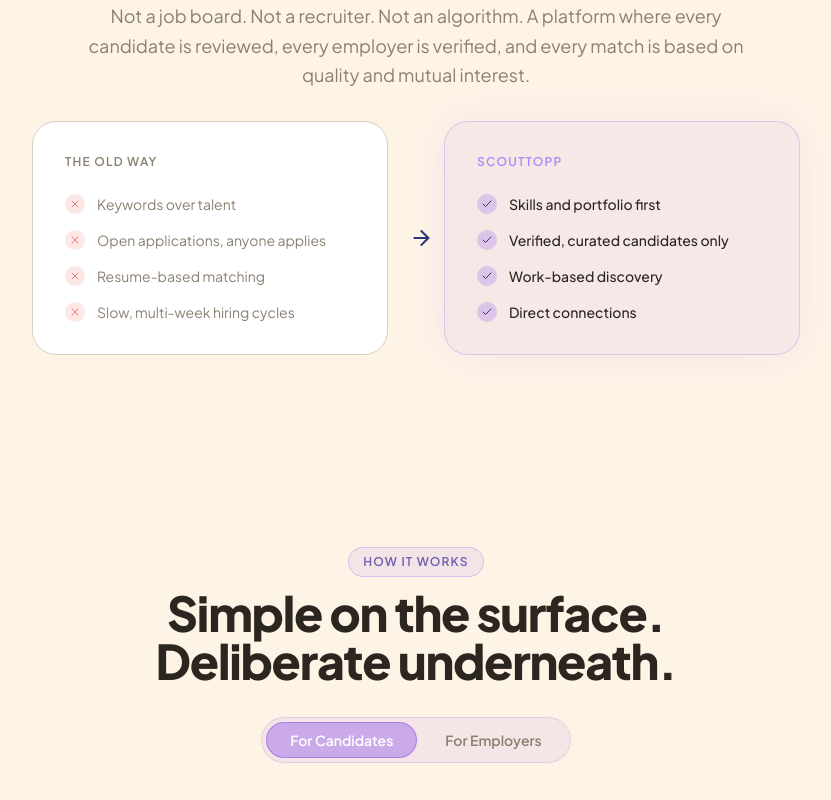
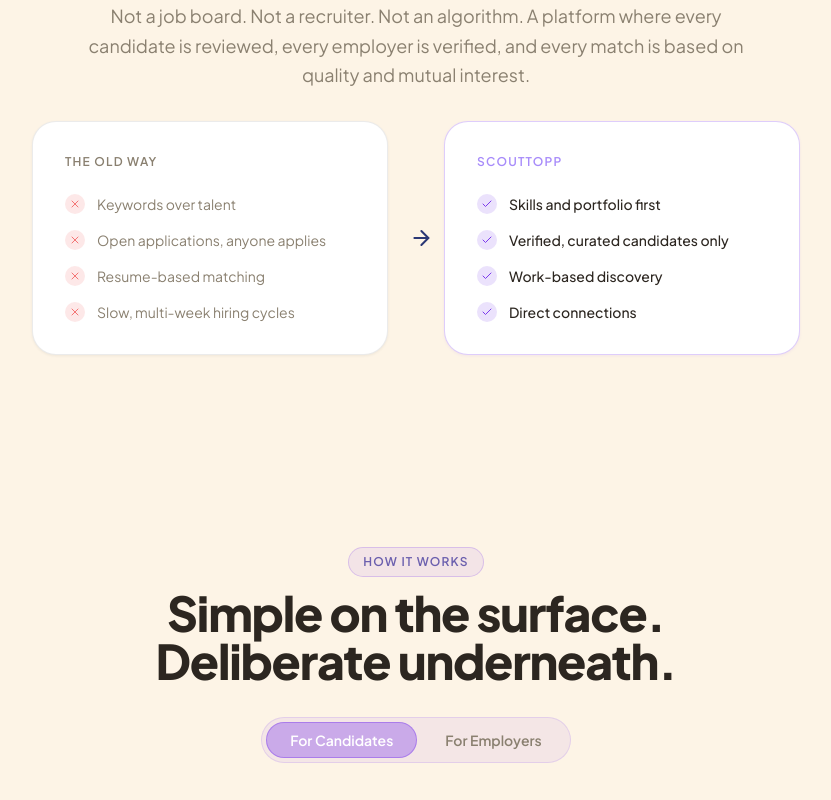
Before and after one commit to PyushMehta/scouttopp, a Next.js app: page / in a window 1280 px wide. Shown: the part 1920-2720 px from the top of the page, without its empty margins (224-1055 px from the left). Built offline with nearby package versions, Linux system fonts and the light colour scheme; no server answers.

Commit message:
Fix: both comparison boxes white, FAQ group label to lavender

```diff
--- a/components/marketing/faq-section.tsx
+++ b/components/marketing/faq-section.tsx
@@ -129,7 +129,7 @@
             >
               <p
                 className="text-xs font-semibold uppercase tracking-widest mb-4"
-                style={{ color: 'var(--color-navy)' }}
+                style={{ color: '#A78BFA' }}
               >
                 {group}
               </p>
--- a/components/marketing/solution-section.tsx
+++ b/components/marketing/solution-section.tsx
@@ -35,11 +35,12 @@
             transition={{ ...transitions.normal, delay: 0.1 }}
             className="flex-1 rounded-2xl p-8"
             style={{
-              background: 'var(--color-card)',
-              border: '1px solid var(--color-border)',
+              background: '#FFFFFF',
+              border: '1px solid rgba(0,0,0,0.08)',
+              boxShadow: '0 1px 3px rgba(0,0,0,0.06)',
             }}
           >
-            <p className="text-xs font-semibold uppercase tracking-widest text-muted mb-6">
+            <p className="text-xs font-semibold uppercase tracking-widest mb-6" style={{ color: '#8A8070' }}>
               The old way
             </p>
             <ul className="space-y-4">
@@ -48,7 +49,7 @@
                   <span className="shrink-0 w-5 h-5 rounded-full flex items-center justify-center" style={{ background: 'rgba(239,68,68,0.12)' }}>
                     <X size={12} style={{ color: 'rgba(239,68,68,0.7)' }} />
                   </span>
-                  <span className="text-sm text-muted">{old}</span>
+                  <span className="text-sm" style={{ color: '#8A8070' }}>{old}</span>
                 </li>
               ))}
             </ul>
@@ -74,9 +75,9 @@
             transition={{ ...transitions.normal, delay: 0.2 }}
             className="flex-1 rounded-2xl p-8"
             style={{
-              background: 'rgba(124,58,237,0.06)',
-              border: '1px solid rgba(124,58,237,0.2)',
-              boxShadow: '0 0 40px rgba(124,58,237,0.08)',
+              background: '#FFFFFF',
+              border: '1px solid rgba(124,58,237,0.25)',
+              boxShadow: '0 1px 3px rgba(124,58,237,0.08)',
             }}
           >
             <p className="text-xs font-semibold uppercase tracking-widest mb-6" style={{ color: '#A78BFA' }}>
@@ -85,10 +86,10 @@
             <ul className="space-y-4">
               {comparisons.map(({ new: newWay }) => (
                 <li key={newWay} className="flex items-center gap-3">
-                  <span className="shrink-0 w-5 h-5 rounded-full flex items-center justify-center" style={{ background: 'rgba(124,58,237,0.2)' }}>
-                    <Check size={12} style={{ color: 'var(--color-primary)' }} />
+                  <span className="shrink-0 w-5 h-5 rounded-full flex items-center justify-center" style={{ background: 'rgba(124,58,237,0.15)' }}>
+                    <Check size={12} style={{ color: '#7C3AED' }} />
                   </span>
-                  <span className="text-sm text-foreground font-medium">{newWay}</span>
+                  <span className="text-sm font-medium" style={{ color: '#2C2620' }}>{newWay}</span>
                 </li>
               ))}
             </ul>
```
